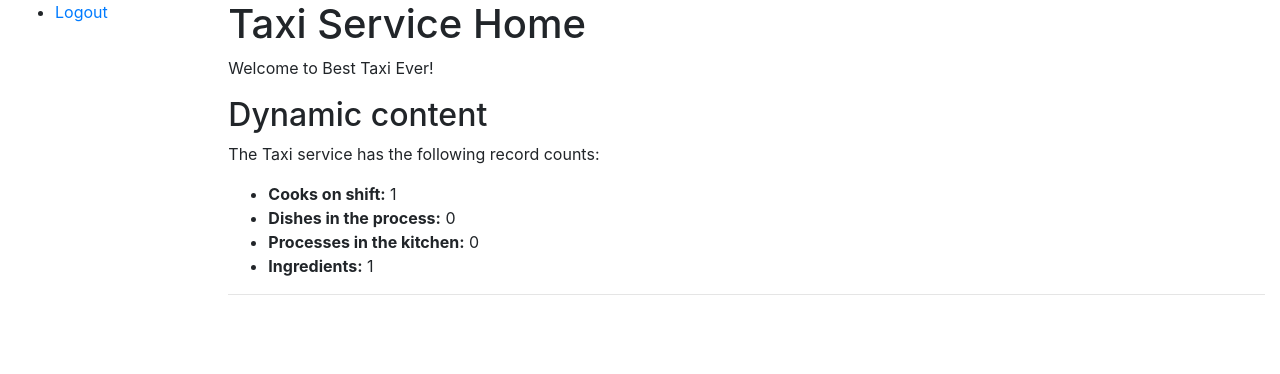
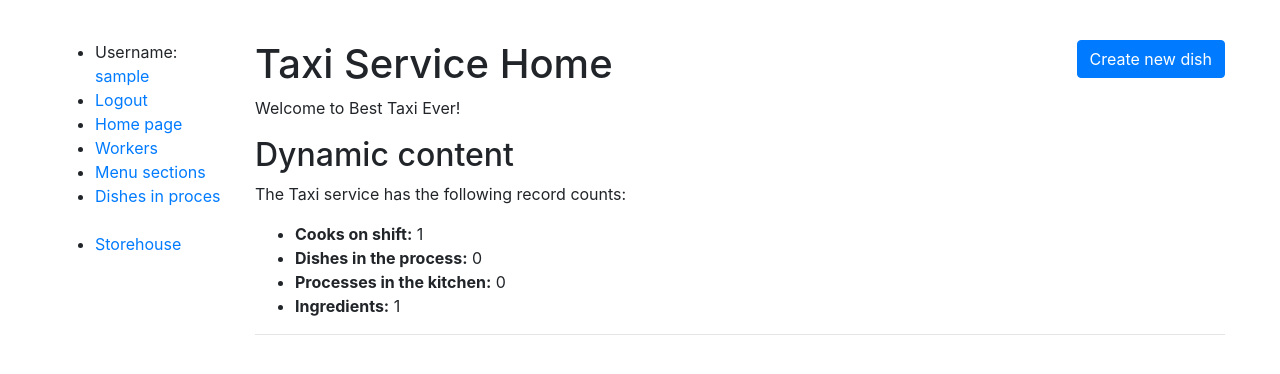
Before and after one commit to BohdanLazaryshyn/restaurant-kitchen-service, a Django app: page / in a window 1280 px wide. Shown: the top 374 px of the page. Run offline with Django 4.2, Linux system fonts and the light colour scheme; the visitor is signed in with stand-in values (Sample User, id 1); data comes from the database, SQL or seed files in the repository; data that the repository does not hold is empty.

Commit message:
Add registration button to page and Bootstrap

```diff
--- a/kitchen/urls.py
+++ b/kitchen/urls.py
@@ -12,11 +12,12 @@ from kitchen.views import (
     DishTypeDeleteView,
     DishTypeUpdateView,
     DishTypeCreateView,
-    toggle_assign_to_dish
+    toggle_assign_to_dish, CookDeleteView, CookUpdateView, CookCreateView, CookListView, CookDetailView, register
 )
 
 urlpatterns = [
-    path("", index, name="kitchen"),
+    path("", index, name="index"),
+    path(r'^register/$', register, name='register'),
     path(
         "dishes/",
         DishListView.as_view(),
@@ -30,7 +31,7 @@ urlpatterns = [
         toggle_assign_to_dish,
         name="toggle-dish-assign",
     ), path(
-        "dishes/<int:pk>/create/",
+        "dishes/create/",
         DishCreateView.as_view(),
         name="dish-create",
     ), path(
@@ -44,13 +45,13 @@ urlpatterns = [
     ), path(
         "dish-types",
         DishTypeListView.as_view(),
-        name="dish_type-list",
+        name="dish-type-list",
     ), path(
         "dish-types/<int:pk>/",
         DishTypeDetailView.as_view(),
         name="dish-type-detail"
     ), path(
-        "dish-types/<int:pk>/create/",
+        "dish-types/create/",
         DishTypeCreateView.as_view(),
         name="dish-type-create"
     ), path(
@@ -61,7 +62,26 @@ urlpatterns = [
         "dish-types/<int:pk>/delete/",
         DishTypeDeleteView.as_view(),
         name="dish-type-delete"
-    )
+    ), path(
+        "cooks",
+        CookListView.as_view(),
+        name="cook-list",
+    ), path(
+        "cook/<int:pk>/",
+        CookDetailView.as_view(),
+        name="cook-detail"
+    ), path(
+        "cook/create/",
+        CookCreateView.as_view(),
+        name="cook-create"
+    ), path(
+        "cook/<int:pk>/update/",
+        CookUpdateView.as_view(),
+        name="cook-update"
+    ), path(
+        "cook/<int:pk>/delete/",
+        CookDeleteView.as_view(),
+        name="cook-delete")
 ]
 
 app_name = "kitchen"
--- a/kitchen/views.py
+++ b/kitchen/views.py
@@ -6,7 +6,7 @@ from django.urls import reverse_lazy
 from django.views import generic
 
 from storehouse.models import Ingredient
-from .forms import DishSearchForm, DishTypeSearchForm, CookSearchForm
+from .forms import DishSearchForm, DishTypeSearchForm, CookSearchForm, CookRegistrationForm
 from .models import Cook, Dish, DishType
 
 
@@ -176,3 +176,19 @@ def toggle_assign_to_dish(request, pk):
     else:
         cook.cars.add(pk)
     return HttpResponseRedirect(reverse_lazy("kitchen:dish-detail", args=[pk]))
+
+
+def register(request):
+    if request.method == 'POST':
+        user_form = CookRegistrationForm(request.POST)
+        if user_form.is_valid():
+            # Create a new user object but avoid saving it yet
+            new_user = user_form.save(commit=False)
+            # Set the chosen password
+            new_user.set_password(user_form.cleaned_data['password'])
+            # Save the User object
+            new_user.save()
+            return render(request, 'registration/register_done.html', {'new_user': new_user})
+    else:
+        user_form = CookRegistrationForm()
+    return render(request, 'registration/register.html', {'user_form': user_form})
--- a/restaurant/urls.py
+++ b/restaurant/urls.py
@@ -23,4 +23,5 @@ urlpatterns = [
     path("", include("kitchen.urls", namespace="kitchen")),
     path("", include("storehouse.urls", namespace="storehouse")),
     path("accounts/", include("django.contrib.auth.urls")),
+    path('__debug__/', include('debug_toolbar.urls')),
 ] + static(settings.STATIC_URL, document_root=settings.STATIC_ROOT)
--- /dev/null
+++ b/static/css/style.css
@@ -0,0 +1,26 @@
+body {
+    margin: 20px;
+    padding: 20px;
+}
+
+
+
+/*header {*/
+/*    display: inline-block;*/
+/*    background-color: #333;*/
+/*    padding: 10px;*/
+/*    font-size: small;*/
+/*}*/
+.login {
+    float: left;
+    margin: 10px;
+    color: #fff;
+}
+.navigation {
+    margin: 10px;
+}
+.sidebar {
+    float: left;
+    width: 20%;
+    margin: 10px;
+}
--- a/templates/base.html
+++ b/templates/base.html
@@ -5,13 +5,9 @@
   {% block title %}<title>Taxi Service</title>{% endblock %}
   <meta charset="utf-8">
   <meta name="viewport" content="width=device-width, initial-scale=1">
-  <link rel="stylesheet"
-      href="https://cdn.jsdelivr.net/npm/bootstrap@4.5.3/dist/css/bootstrap.min.css"
-      integrity="sha384-TX8t27EcRE3e/ihU7zmQxVncDAy5uIKz4rEkgIXeMed4M0jlfIDPvg6uqKI2xXr2"
-      crossorigin="anonymous">
-  <!-- Add additional CSS in static file -->
+  <link rel="stylesheet" href="https://cdn.jsdelivr.net/npm/bootstrap@4.6.2/dist/css/bootstrap.min.css" integrity="sha384-xOolHFLEh07PJGoPkLv1IbcEPTNtaed2xpHsD9ESMhqIYd0nLMwNLD69Npy4HI+N" crossorigin="anonymous">
     {% load static %}
-  <link rel="stylesheet" href="{% static 'css/styles.css' %}">
+  <link rel="stylesheet" href="{% static 'css/style.css' %}">
 </head>
 
 <body>
@@ -25,7 +21,9 @@
 
           </div>
           <div class="col-sm-10 ">
+              {% block cont_title %}
 
+              {% endblock %}
               {% block content %}{% endblock %}
 
               {% block pagination %}
--- a/templates/includes/sidebar.html
+++ b/templates/includes/sidebar.html
@@ -1,15 +1,16 @@
 <ul class="sidebar-nav">
   {% if user.is_authenticated %}
-{#    <li>Username: <a href="{% url 'taxi:driver-detail' pk=user.id%}">{{ user.username }}</a></li>#}
+    <li>Username: <a href="{% url 'kitchen:cook-detail' pk=user.id%}">{{ user.username }}</a></li>
     <li><a href="{% url 'logout' %}">Logout</a></li>
   {% else %}
     <li><a href="{% url 'login' %}">Login</a></li>
+    <li><a href="{% url 'kitchen:register' %}">Registration</a></li>
   {% endif %}
-{##}
-{#  <br>#}
-{##}
-{#  <li><a href="{% url "kitchen:index" %}">Home page</a></li>#}
-{#  <li><a href="{% url "taxi:manufacturer-list" %}">Manufacturers</a></li>#}
-{#  <li><a href="{% url "taxi:car-list" %}">Cars</a></li>#}
-{#  <li><a href="{% url "taxi:driver-list" %}">Drivers</a></li>#}
-{#</ul>#}
+
+  <li><a href="{% url "kitchen:index" %}">Home page</a></li>
+  <li><a href="{% url "kitchen:cook-list" %}">Workers</a></li>
+  <li><a href="{% url "kitchen:dish-type-list" %}">Menu sections</a></li>
+  <li><a href="{% url "kitchen:dish-list" %}">Dishes in proces</a></li>
+  <br>
+  <li><a href="{% url "storehouse:ingredient-list" %}">Storehouse</a></li>
+</ul>
--- a/templates/kitchen/index.html
+++ b/templates/kitchen/index.html
@@ -1,7 +1,10 @@
 {% extends "base.html" %}
 
 {% block content %}
-  <h1>Taxi Service Home</h1>
+  <h1>
+    Taxi Service Home
+    <a href="{% url 'kitchen:dish-create' %}" class="btn btn-primary" style="float: right">Create new dish</a>
+  </h1>
   <p>Welcome to Best Taxi Ever!</p>
   <h2>Dynamic content</h2>
   <p>The Taxi service has the following record counts:</p>
@@ -12,5 +15,4 @@
     <li><strong>Ingredients:</strong> {{ num_ingredients }}</li>
   </ul>
   <hr>
-{#  <p>You visited this page {{ num_visits }} time{{ num_visits|pluralize }}</p>#}
 {% endblock %}
```
Also changed, not shown: kitchen/forms.py (+28 -1 lines), kitchen/static/css/styles.css (deleted, +0 -16 lines), restaurant/settings.py (+16 -0 lines), templates/kitchen/cook_form.html (added, +12 -0 lines), templates/registration/register.html (added, +14 -0 lines), templates/registration/register_done.html (added, +8 -0 lines). Lines whose indentation alone changed are shown as unchanged.
